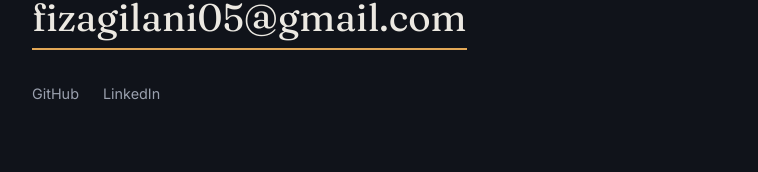
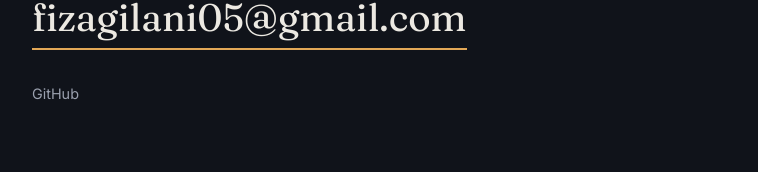
Before and after one commit to Syeda-Fiza-Gilani/Portfolio-React, a React (Vite) app: page / in a window 1280 px wide. Shown: the part 2417-2589 px from the top of the page, without its empty margins (82-840 px from the left). Built offline with nearby package versions, Linux system fonts and the light colour scheme.

Commit message:
Fix formatting in Contact component

```diff
--- a/src/components/Contact.jsx
+++ b/src/components/Contact.jsx
@@ -15,7 +15,6 @@ export default function Contact() {
           GitHub
         </a>
         {/* Replace these with your real LinkedIn / X profile URLs */}
-        <a href="www.linkedin.com/in/syeda-fiza-gilani-9081aa41b" target="_blank" rel="noopener noreferrer">LinkedIn</a>
       </div>
     </section>
   );
```
